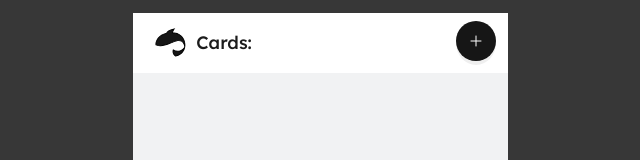
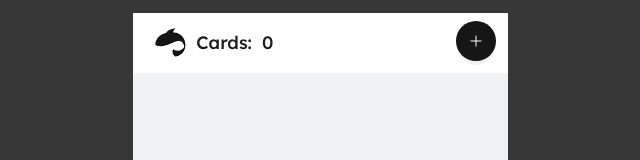
Before and after one commit to SzDabrowski/fischkapp, a React (Vite) app: page / in a window 1280 px wide. Shown: the top 160 px of the page, without its empty margins (320-960 px from the left). Built offline with nearby package versions, Linux system fonts and the light colour scheme.

Commit message:
chores: code review fixes 3

```diff
--- a/src/components/AppHeader.jsx
+++ b/src/components/AppHeader.jsx
@@ -2,17 +2,20 @@ import styles from "./AppHeader.module.css";
 import logotype from "../assets/header_logo.svg";
 import button from "../assets/header_button.svg";
 
-export const AppHeader = ({cardsNumber}) => (
+export function AppHeader({}){
 
-  <header className={styles.header}>
+ const cardsNumber = 0;
+
+
+  return (<header className={styles.header}>
     <div>
         <img src={logotype} alt={"logo"} />
         <h1 className="header">Cards:</h1>
         <span className="cardsNumber">{cardsNumber}</span>
     </div >
       <button>
-      <img src={button} alt={"button"} />
+      <img src={button} alt={"add card button"} />
       </button>
 
-  </header>
-);
+  </header>)
+};
```
